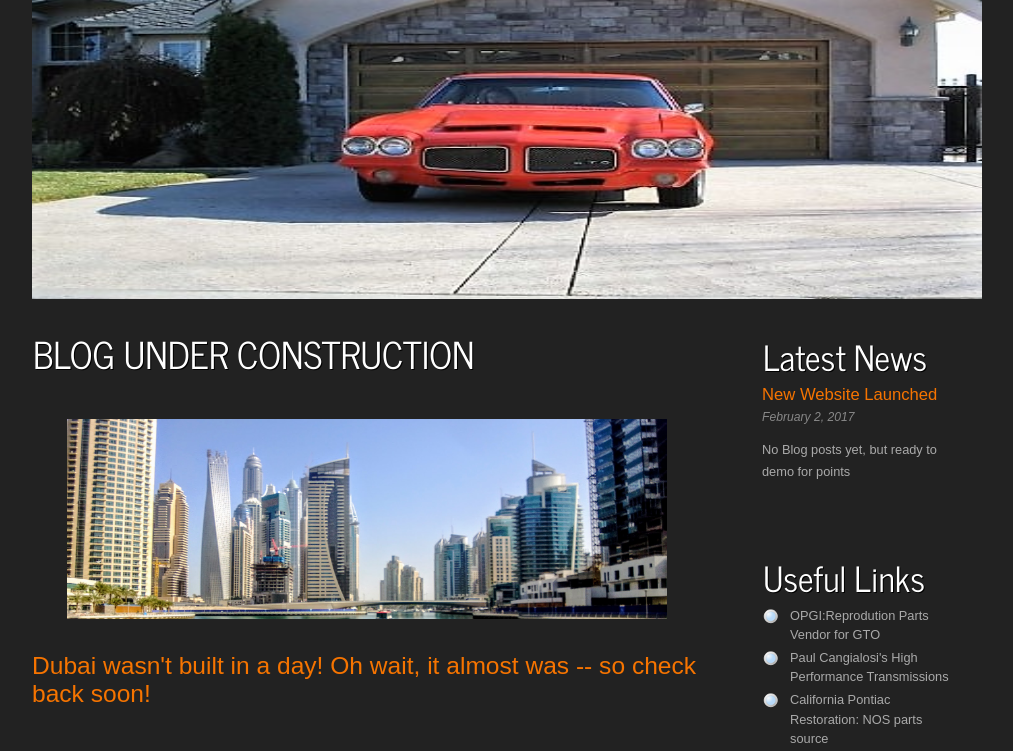
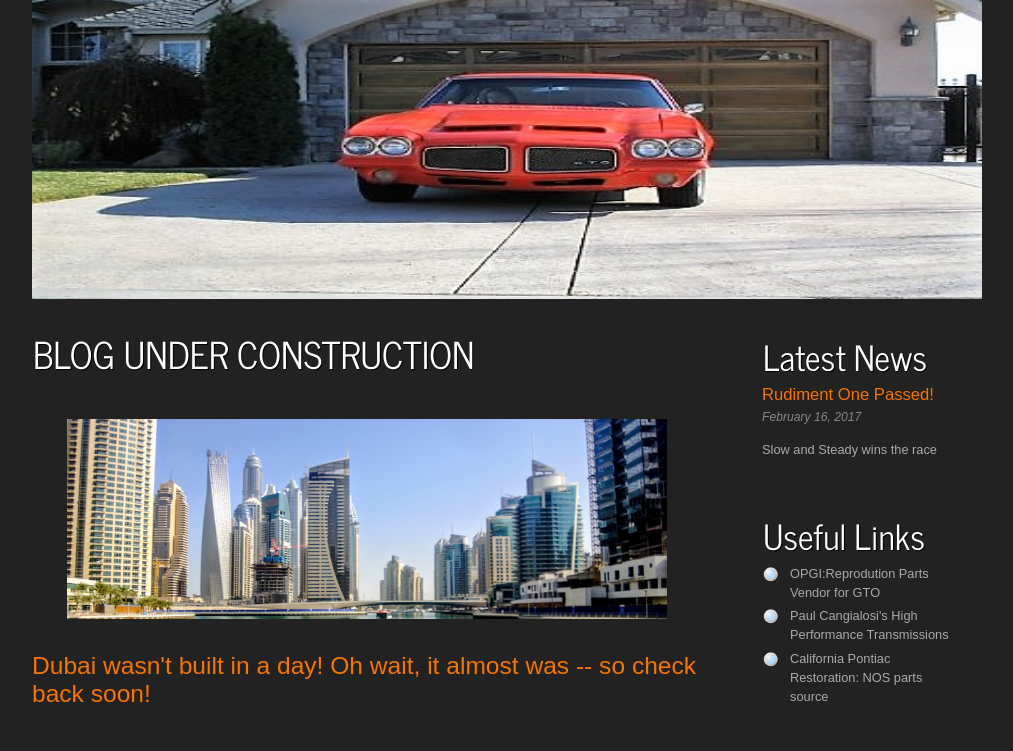
Before and after one commit to jtroussard/CPSC350-project-roxanneReturnsWebsite, a Flask app: page /blog in a window 1280 px wide. Shown: the part 177-928 px from the top of the page, without its empty margins (133-1146 px from the left). Run offline with Flask 2, Linux system fonts and the light colour scheme; some libraries are stand-ins or nearby versions.

Commit message:
Update layout.html - add message of passing rudiment 1

```diff
--- a/roxanne/templates/layout.html
+++ b/roxanne/templates/layout.html
@@ -78,9 +78,9 @@
       <div id="sidebar_container">
         <div class="sidebar">
           <h3>Latest News</h3>
-          <h4>New Website Launched</h4>
-          <h5>February 2, 2017</h5>
-          <p>No Blog posts yet, but ready to demo for points<p/>
+          <h4>Rudiment One Passed!</h4>
+          <h5>February 16, 2017</h5>
+          <p>Slow and Steady wins the race</p>
         </div>
         <div class="sidebar">
           <h3>Useful Links</h3>
```
